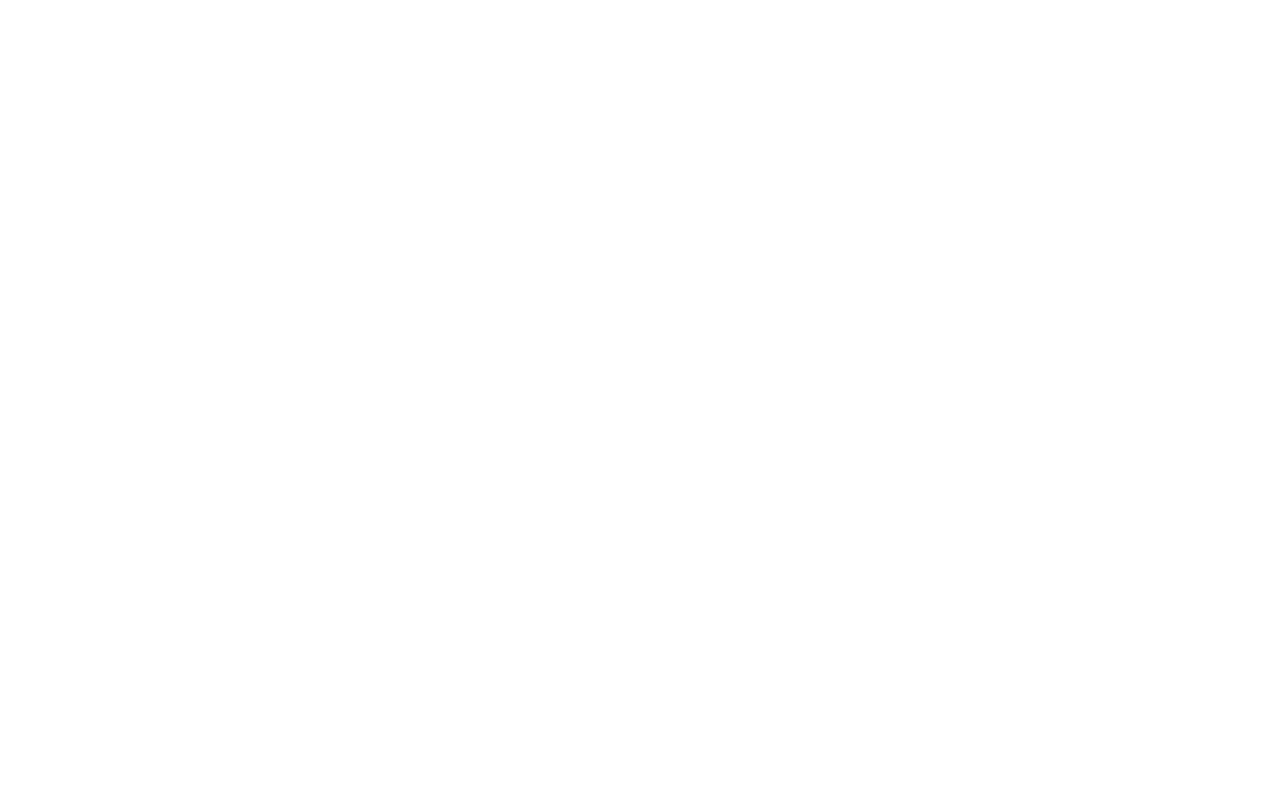
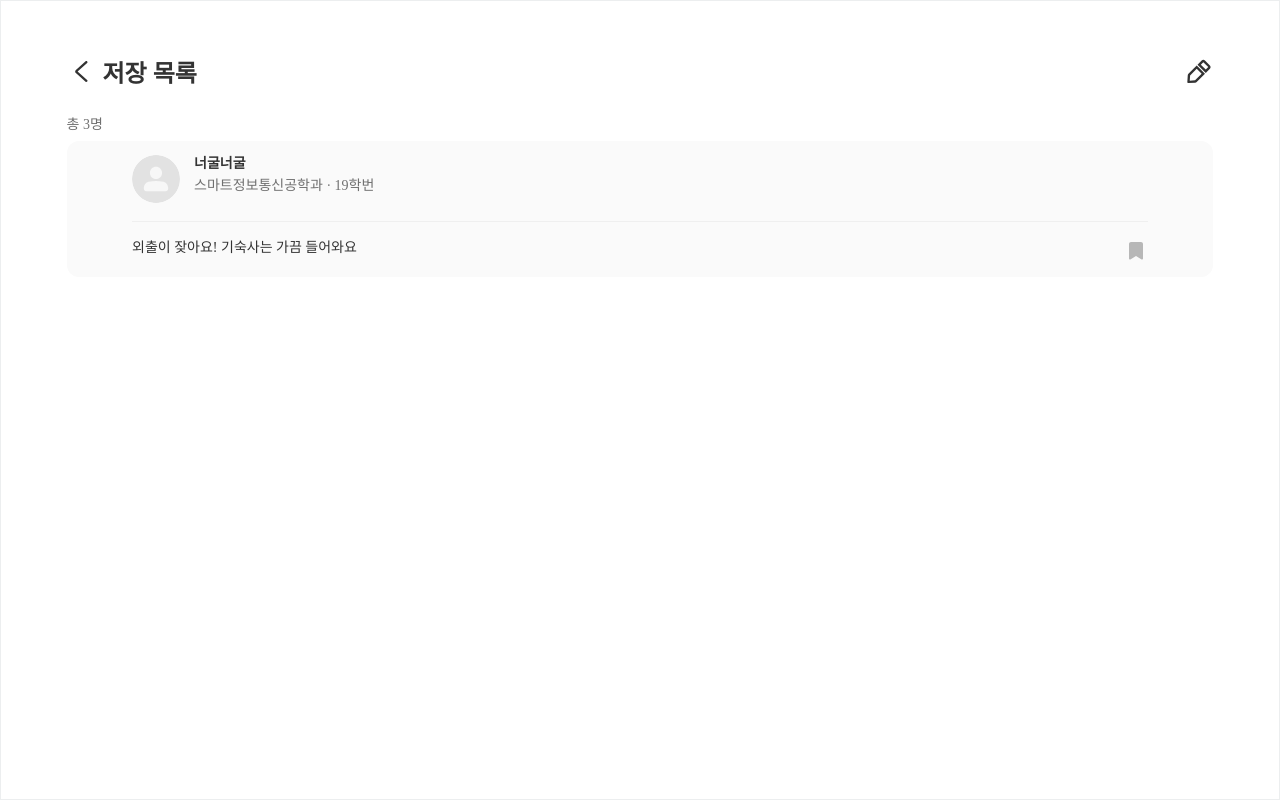
Before and after one commit to G-E-E-K-S/GEEKS-FE, a React (Create React App) app: page /savelist in a window 1280 px wide. Before the commit this address had no page. Built offline with nearby package versions, Linux system fonts and the light colour scheme; a web font is replaced by a local one.

Commit message:
Add save list page (execpt graph)

```diff
--- a/src/App.js
+++ b/src/App.js
@@ -2,7 +2,7 @@ import { Route, BrowserRouter as Router, Routes } from "react-router-dom";
 import {Intro, Welcome, InputEmail, InputCode, Password, NickName, QuesText, Major, Gender, Dormitory, FinalPage} from './pages/Join/Index';
 import Home from './pages/Main/Home';
 import LiveRule from "./pages/Main/LiveRule";
-import { MyPage, LifeStyles, EditProfile, SettingUserInfo } from './pages/MyPage/Index';
+import { MyPage, LifeStyles, EditProfile, SettingUserInfo, SaveList } from './pages/MyPage/Index';
 function App() {
   return (
     <div>
@@ -25,6 +25,7 @@ function App() {
           <Route path="/lifestyle" element={<LifeStyles/>} />
           <Route path="/editprofile" element={<EditProfile/>} />
           <Route path="/settinguserinfo" element={<SettingUserInfo/>} />
+          <Route path="/savelist" element={<SaveList/>} />
         </Routes>
       </Router>
     </div>
--- /dev/null
+++ b/src/components/Main/OtherProfile.js
@@ -0,0 +1,70 @@
+import React from "react";
+import styled from "styled-components";
+import * as c from "../../components/Common/CommonStyle";
+import fillSave from '../../assets/img/MyPage/fillSave.svg';
+
+const TotalProfile = styled.div`
+  width: 100%;
+  border-radius: 12px;
+  background: #fafafa;
+  padding: 14px 5.12vw;
+  margin-bottom: 16px;
+`;
+const UserProfile = styled.img`
+  width: 48px;
+  height: 48px;
+  border-radius: 50%;
+  margin-right: 14px;
+`;
+const NickName = styled.div`
+  margin-bottom: 4px;
+  color: #333;
+  font-size: 14px;
+  font-style: normal;
+  font-weight: 600;
+  line-height: 18px; /* 128.571% */
+`;
+const Major = styled.div`
+  color: #707070;
+
+  font-size: 14px;
+  font-style: normal;
+  font-weight: 500;
+  line-height: 18px; /* 128.571% */
+`;
+const Contour = styled.div`
+  height: 1px;
+  width: 100%;
+  background: #efefef;
+  margin-top: 18px;
+  margin-bottom: 17px;
+`;
+const Intro = styled.div`
+  color: #333;
+  font-size: 14px;
+  font-style: normal;
+  font-weight: 500;
+  line-height: 18px; /* 128.571% */
+`;
+const OtherProfile = (props) => {
+  return (
+    <TotalProfile>
+      <c.Flex>
+        <UserProfile src={props.userprofile} />
+        <div>
+          <NickName>{props.nickName}</NickName>
+          <Major>
+            {props.major} · {props.id}
+          </Major>
+        </div>
+      </c.Flex>
+      <Contour />
+      <c.SpaceBetween>
+        <Intro>외출이 잦아요! 기숙사는 가끔 들어와요</Intro>
+        <img src={fillSave}/>
+      </c.SpaceBetween>
+    </TotalProfile>
+  );
+};
+
+export default OtherProfile;
--- a/src/pages/MyPage/Index.js
+++ b/src/pages/MyPage/Index.js
@@ -2,6 +2,7 @@ import MyPage from './MyPage';
 import LifeStyles from './LifeStyles';
 import EditProfile from './EditProfile';
 import SettingUserInfo from './SettingUserInfo';
+import SaveList from './SaveList';
 
 
-export { MyPage, LifeStyles, EditProfile, SettingUserInfo };
+export { MyPage, LifeStyles, EditProfile, SettingUserInfo, SaveList };
--- a/src/pages/MyPage/MyPage.js
+++ b/src/pages/MyPage/MyPage.js
@@ -142,7 +142,7 @@ const MyPage = () => {
                         <img src={rightArrow}/>
                     </WelcomeKit>
                     <MyPageMenu menuImg={enrollLifeStyle} menuName={`생활 습관 등록하기`} onClick={()=>navigate('/lifestyle')}/>
-                    <MyPageMenu menuImg={saveList} menuName={`룸메이트 저장 목록`}/>
+                    <MyPageMenu menuImg={saveList} menuName={`룸메이트 저장 목록`} onClick={()=>navigate('/savelist')}/>
                     <MyPageMenu menuImg={rommateApply} menuName={`룸메이트 신청 목록`}/>
                     <SortLine/>
                     <MyPageMenu menuImg={userInfo} menuName={`회원 정보 설정`} onClick={()=>navigate('/settinguserinfo')}/>
--- /dev/null
+++ b/src/pages/MyPage/SaveList.js
@@ -0,0 +1,47 @@
+import React, { useState } from "react";
+import styled from "styled-components";
+import * as c from "../../components/Common/CommonStyle";
+import GoBack from "../../components/Join/GoBack";
+import PageName from "../../components/Main/PageName";
+import OtherProfile from "../../components/Main/OtherProfile";
+import Edit from "../../assets/img/MyPage/edit.svg";
+import Profile from "../../assets/img/MyPage/basicProfile.svg";
+
+const EditImg = styled.img`
+  margin-top: 6.64vh;
+  cursor: pointer;
+`;
+const TotalSaveNum = styled.div`
+  margin-top: 3.31vh;
+  margin-bottom: 0.94vh;
+  color: #707070;
+  font-family: Pretendard;
+  font-size: 14px;
+  font-style: normal;
+  font-weight: 500;
+  line-height: 18px; /* 128.571% */
+`;
+const LifeStyles = () => {
+  const [resetStat, setResetStat] = useState(false);
+  const [isClicked, setIsCliked] = useState(false);
+
+  return (
+    <c.Totalframe>
+      <c.ScreenComponent>
+        <c.SubScreen>
+          <c.SpaceBetween>
+            <c.Flex>
+              <GoBack />
+              <PageName pageName={`저장 목록`} />
+            </c.Flex>
+            <EditImg src={Edit} />
+          </c.SpaceBetween>
+          {/* total save list */}
+          <TotalSaveNum>총 3명</TotalSaveNum>
+          <OtherProfile userprofile={Profile} nickName={`너굴너굴`} major={`스마트정보통신공학과`} id={`19학번`}/>
+        </c.SubScreen>
+      </c.ScreenComponent>
+    </c.Totalframe>
+  );
+};
+export default LifeStyles;
```
Also changed, not shown: src/components/Main/FitRoommate.js (deleted, +0 -61 lines), src/assets/img/MyPage/edit.svg (added), src/assets/img/MyPage/fillSave.svg (added).
